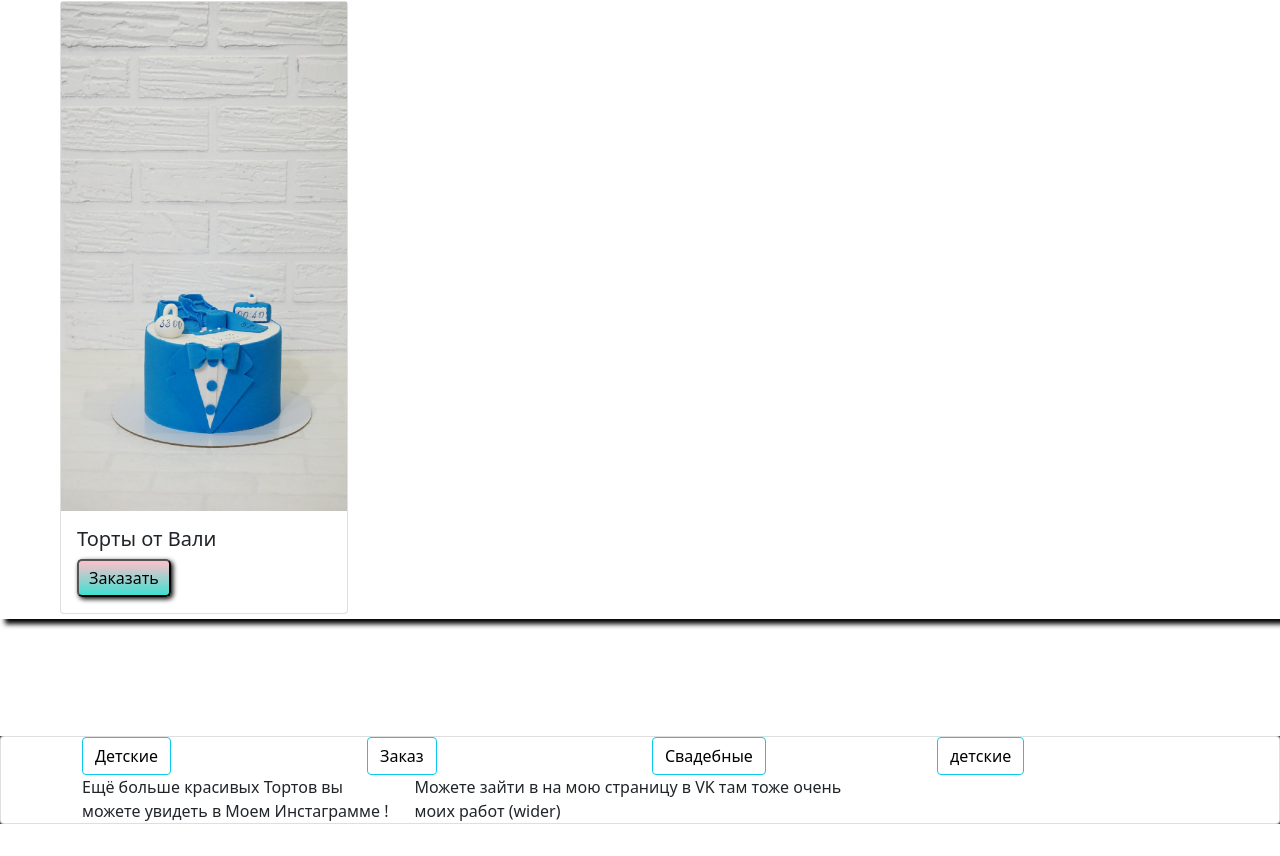
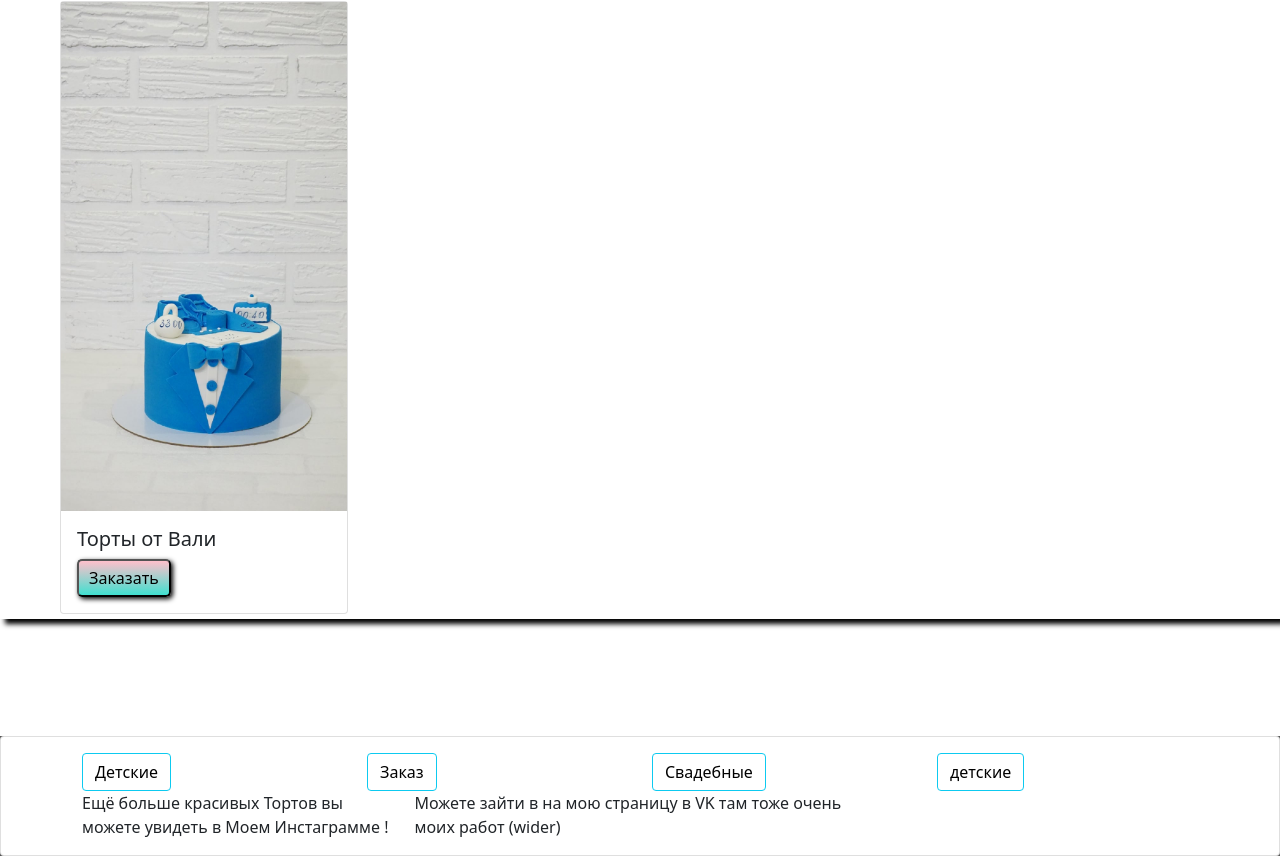
Before and after one commit to sergeianip20/rop, a Next.js app: page /secon in a window 1280 px wide. Shown: the part 1430-2286 px from the top of the page. Before the commit the page ends 2254 px from the top, so only its background shows below. Built offline with nearby package versions, Linux system fonts and the light colour scheme.

Commit message:
Update secon.js

```diff
--- a/pages/secon.js
+++ b/pages/secon.js
@@ -244,6 +244,7 @@ placeholder="напишите имя"/>
 </div>
 <div className={s.container}>
   <Card>
+  <Card.Body>
 <Container variant="secondary">
 
   <Row>
@@ -262,6 +263,7 @@ placeholder="напишите имя"/>
       </Col>
   </Row>
 </Container>
+</Card.Body>
 </Card>
 </div>
 </div>
```
